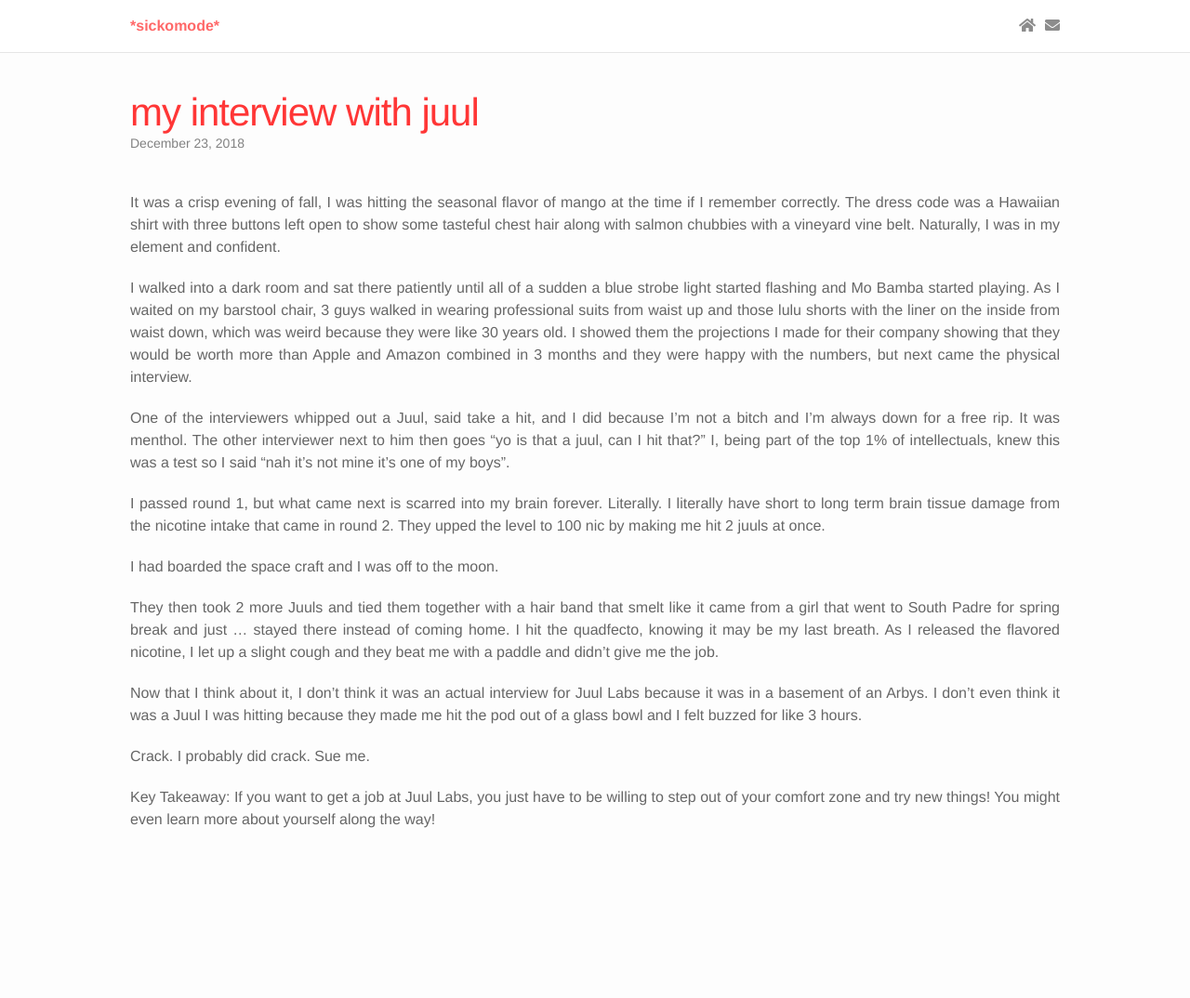
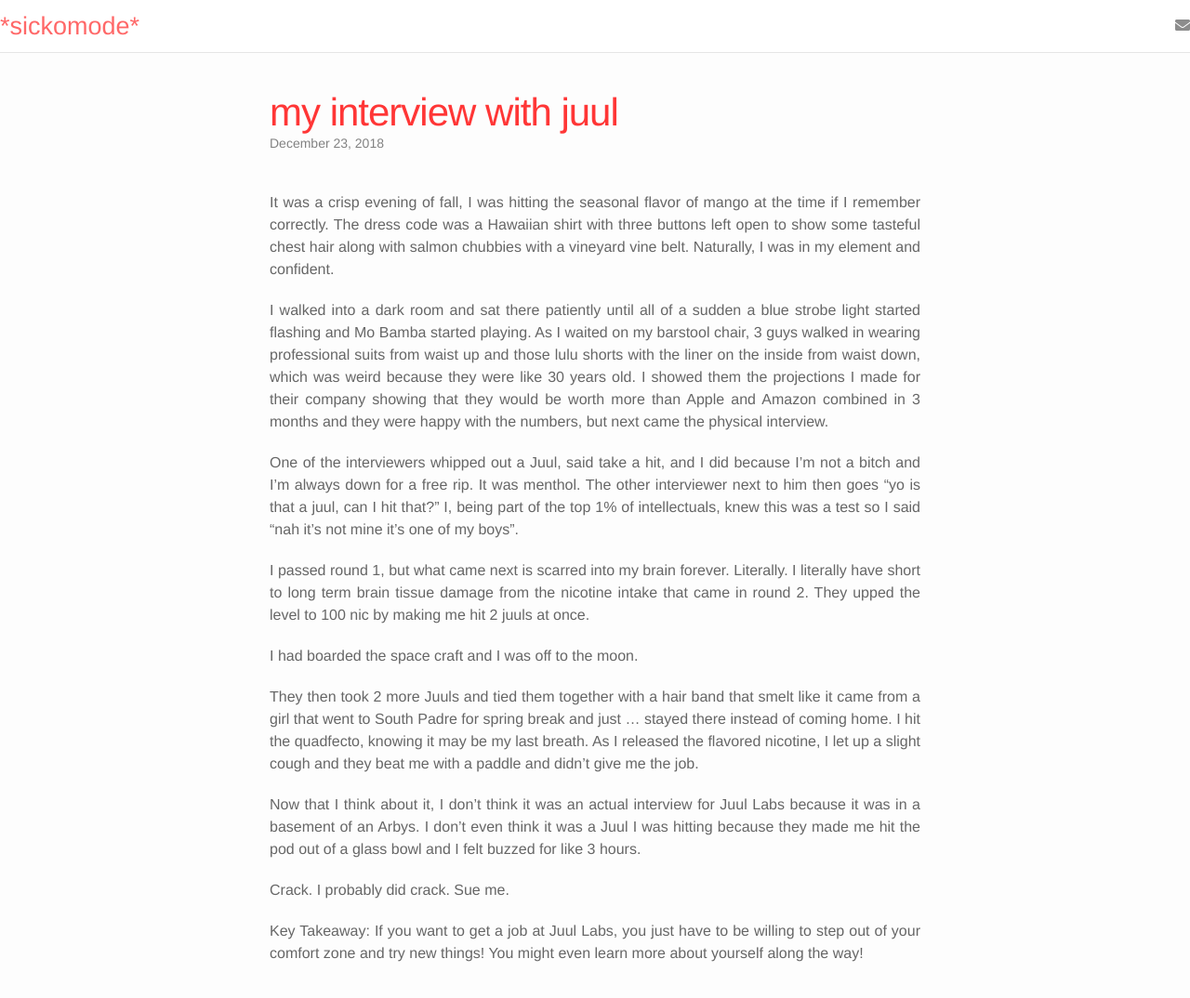
Before and after one commit to harizme/harizme.github.io, a Jekyll site: the page built from _posts/2018/2018-12-23-my-interview-with-juul.markdown, in a window 1280 px wide and 1158 px high. Shown: the top 1074 px of the window at 93% size. Built offline with Jekyll 4.4.1, drawn with Linux system fonts in a browser that asks for light colours; nearby versions of some CDN libraries; comment, search, counter and statistics services are not loaded.

Commit message:
changing post padding

```diff
--- a/_includes/post-header.html
+++ b/_includes/post-header.html
@@ -1,14 +1,14 @@
 <header class="site-header">
 
-        <div class="wrapper">
+        <div class="nav-wrapper">
 
           <nav class="post-nav">
 
             <div class="trigger">
-              <a class="backSicko" href="{{ site.baseurl }}/">*sickomode*</a>
+              <a id="sicko" class="backSicko" href="{{ site.baseurl }}/">*sickomode*</a>
               <!-- {{ site.title }} instead of blog -->
               <a style="float:right;" href="{{ site.baseurl }}/email"><i class="fas fa-envelope"></i></a>
-              <a style="float:right; margin-right: 10px;" href="{{ site.baseurl }}/"><i class="fas fa-home"></i></a>
+              <a id="home" style="float:right; margin-right: 10px;" href="{{ site.baseurl }}/"><i class="fas fa-home"></i></a>
 
             </div>
           </nav>
--- a/_layouts/post.html
+++ b/_layouts/post.html
@@ -12,7 +12,7 @@
 
 
   <div class="page-content">
-    <div class="wrapper">
+    <div class="post-wrapper">
       <div class="post">
 
         <header class="post-header">
--- a/_sass/_base.scss
+++ b/_sass/_base.scss
@@ -215,9 +215,39 @@
     }
 }
 
+.post-wrapper {
+    max-width: 700px;
+    margin-right: auto;
+    margin-left: auto;
+    padding-right: $horizontal-spacing-unit;
+    padding-left: $horizontal-spacing-unit;
+    @extend %clearfix;
+
+    @include media-query($on-laptop) {
+        padding-right: $spacing-unit / 2;
+        padding-left: $spacing-unit / 2;
+    }
+}
+
 .backSicko {
     color: #FF3636;
-    font-weight: 600;
+    font-size: 27px;
+}
+
+#home {
+    display: none;
+
+    @include media-query($on-palm) {
+        display: inline;
+    }
+}
+
+#sicko {
+    display: inline;
+
+    @include media-query($on-palm) {
+        display: none;
+    }
 }
 
 .nav-wrapper {
@@ -227,8 +257,6 @@
     @extend %clearfix;
 
     @include media-query($on-laptop) {
-        max-width: -webkit-calc(800px - (#{$horizontal-spacing-unit}));
-        max-width:         calc(800px - (#{$horizontal-spacing-unit}));
         padding-right: $spacing-unit / 2;
         padding-left: $spacing-unit / 2;
     }
```
